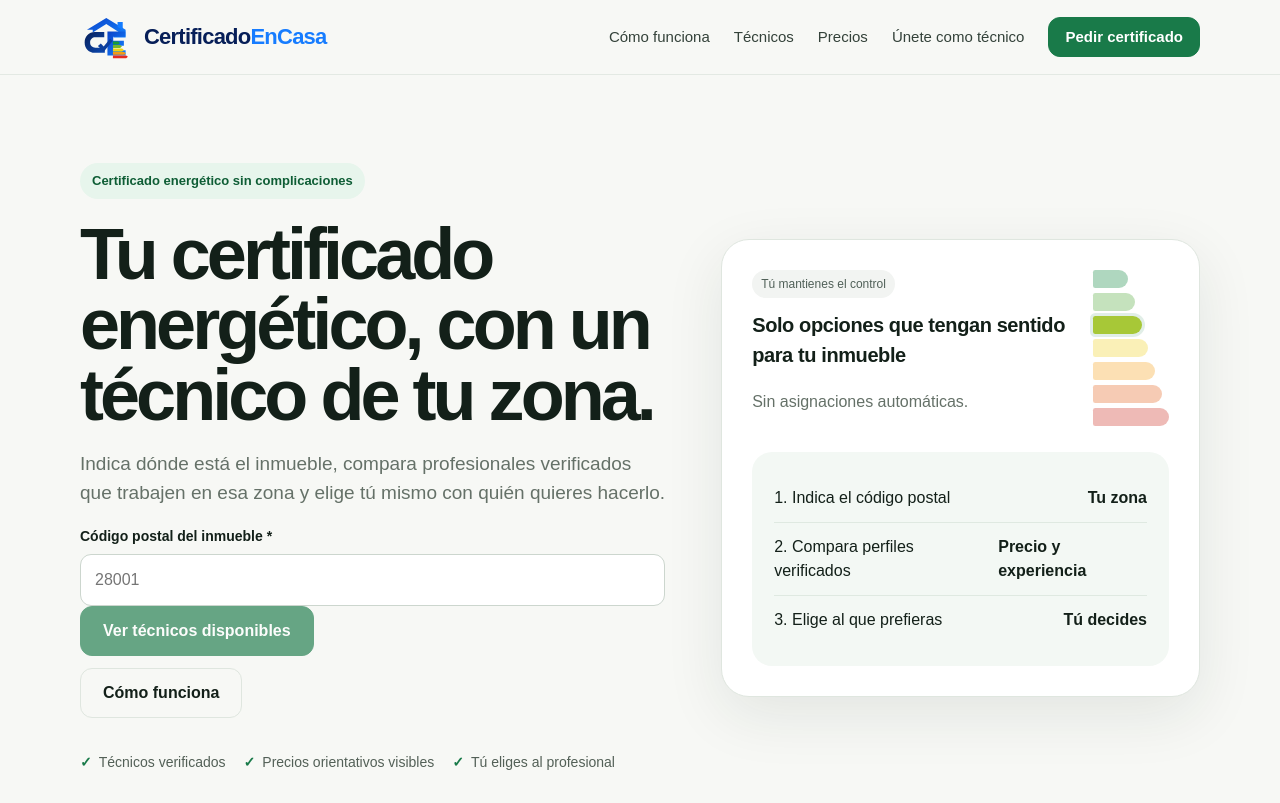
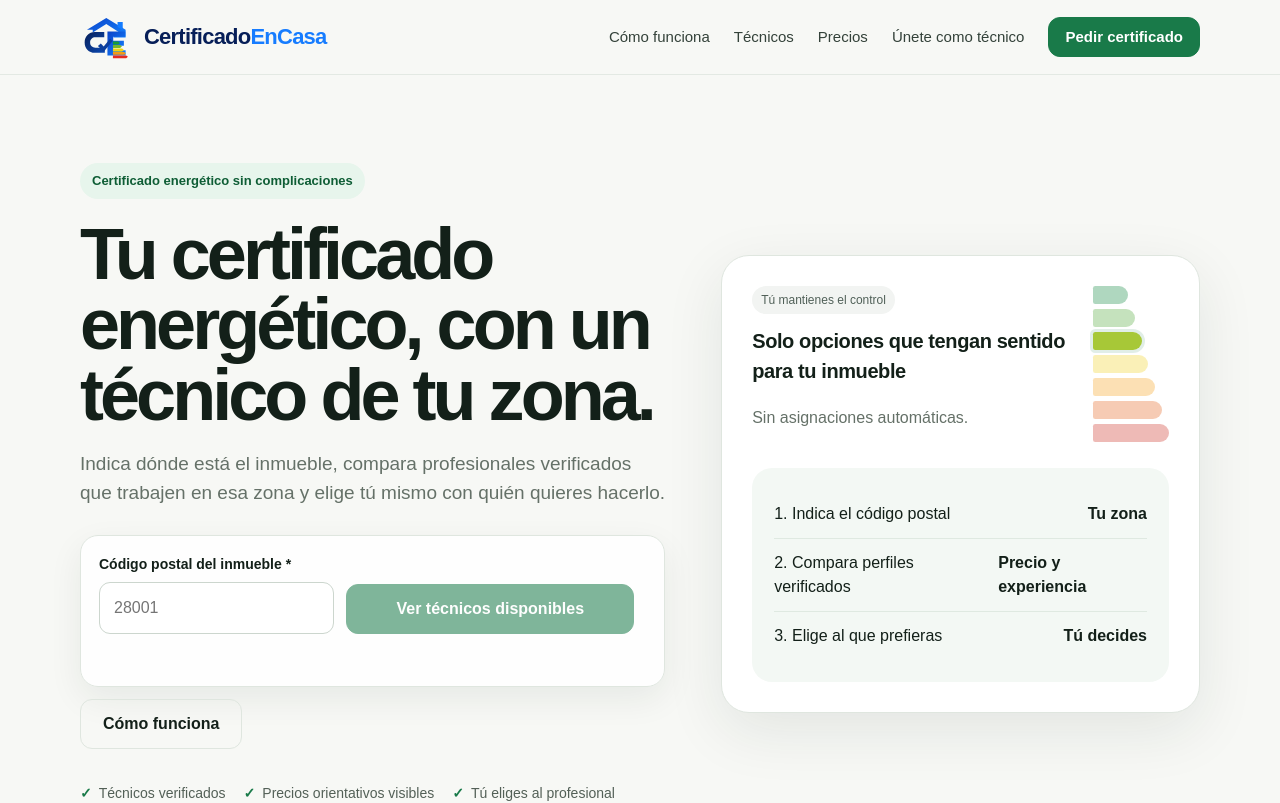
Before and after one commit to Javimenmes96/CertificadoEnCasa, a Next.js app: page / in a window 1280 px wide. Shown: the top 803 px of the page. Built offline with nearby package versions, Linux system fonts and the light colour scheme.

Commit message:
Aplicar estilos al buscador postal de portada

```diff
--- a/app/HomePostalSearch.tsx
+++ b/app/HomePostalSearch.tsx
@@ -2,6 +2,7 @@
 
 import { FormEvent, useEffect, useMemo, useState } from "react";
 import { useRouter } from "next/navigation";
+import styles from "./HomePostalSearch.module.css";
 
 type PostalPlace = {
   municipality: string;
@@ -81,8 +82,8 @@ export default function HomePostalSearch() {
   }
 
   return (
-    <form onSubmit={handleSubmit} className="hero-postal-search">
-      <div className="field hero-postal-field">
+    <form onSubmit={handleSubmit} className={styles.form}>
+      <div className={`field ${styles.field}`}>
         <label htmlFor="home-cp">Código postal del inmueble *</label>
         <input
           id="home-cp"
@@ -99,7 +100,7 @@ export default function HomePostalSearch() {
       </div>
 
       {places.length > 1 && (
-        <div className="field hero-postal-place">
+        <div className={`field ${styles.field}`}>
           <label htmlFor="home-municipio">Municipio</label>
           <select
             id="home-municipio"
@@ -115,17 +116,17 @@ export default function HomePostalSearch() {
         </div>
       )}
 
-      <button type="submit" className="button hero-postal-button" disabled={loading || !selectedPlace}>
+      <button type="submit" className={`button ${styles.button}`} disabled={loading || !selectedPlace}>
         {loading ? "Comprobando…" : "Ver técnicos disponibles"}
       </button>
 
-      <div className="hero-postal-feedback" aria-live="polite">
+      <div className={styles.feedback} aria-live="polite">
         {selectedPlace && (
-          <span className="postal-confirmation">
+          <span className={styles.confirmation}>
             ✓ {selectedPlace.municipality}{selectedPlace.province ? `, ${selectedPlace.province}` : ""}
           </span>
         )}
-        {error && <span className="form-status error" role="alert">{error}</span>}
+        {error && <span className={styles.error} role="alert">{error}</span>}
       </div>
     </form>
   );
```
